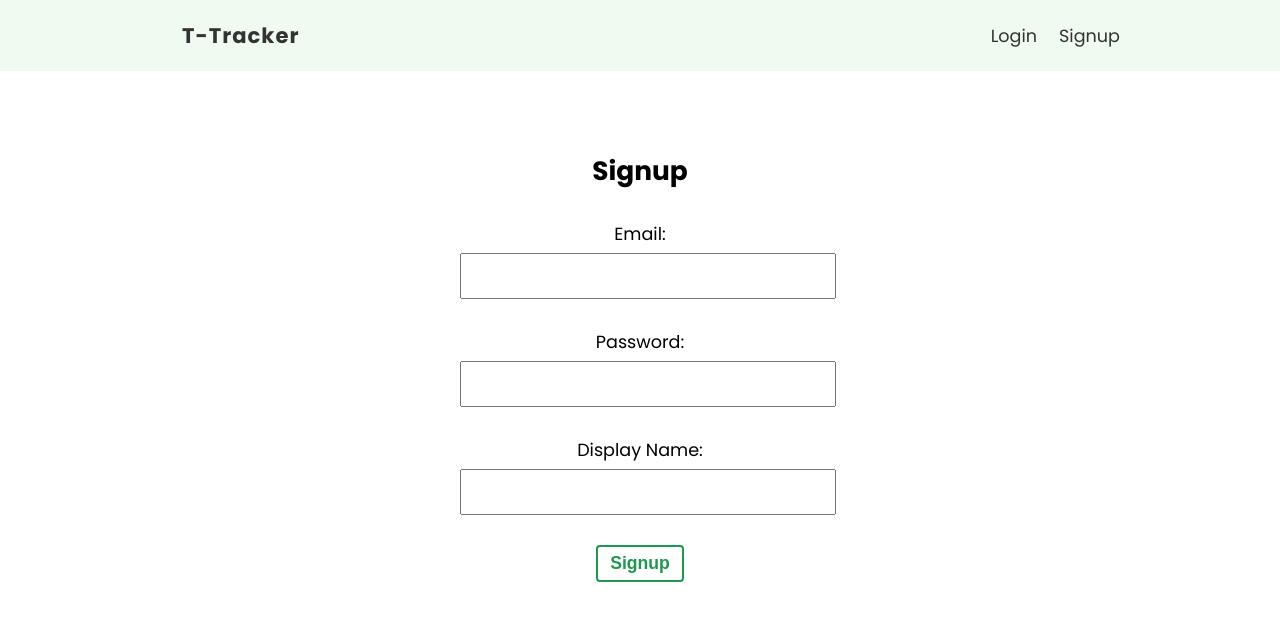
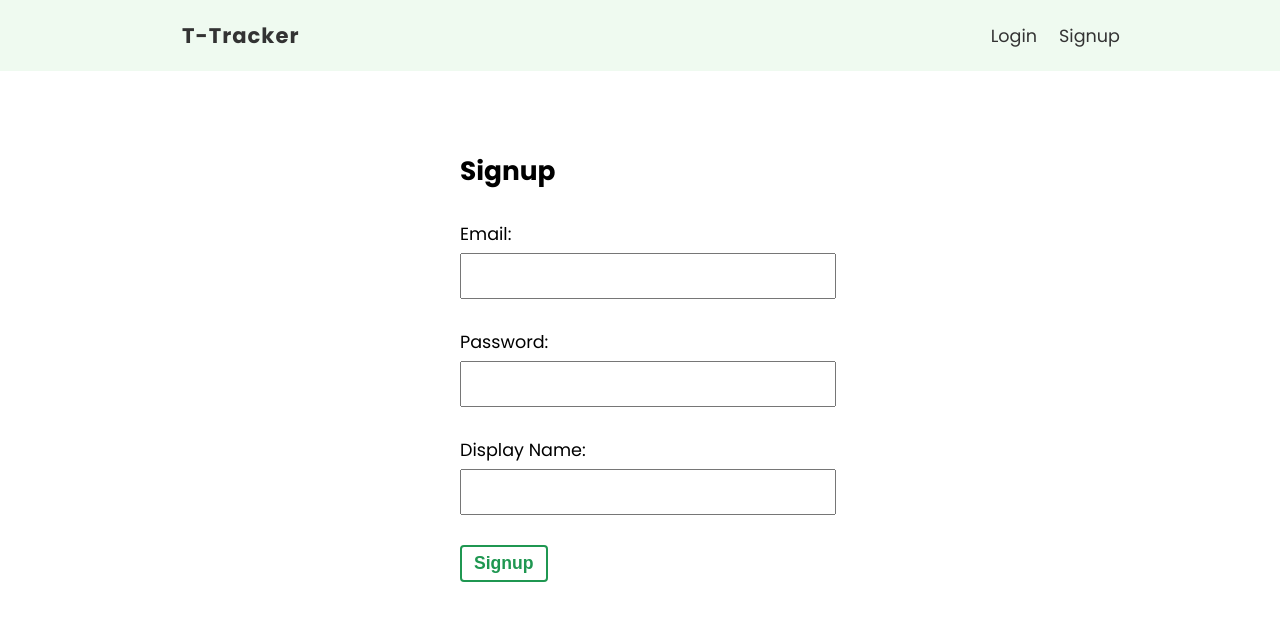
Before and after one commit to surajbera/react-transaction-tracker, a React (Vite) app: page /signup in a window 1280 px wide. Shown: the top 620 px of the page. Built offline with nearby package versions, Linux system fonts and the light colour scheme; no server answers.

Commit message:
CSS changes on signup and login form

```diff
--- a/src/pages/login/login.module.css
+++ b/src/pages/login/login.module.css
@@ -2,6 +2,7 @@
   max-width: 360px;
   margin: 60px auto;
   padding: 20px;
+  text-align: left;
 }
 .login-form label {
   display: block;
--- a/src/pages/signup/signup.module.css
+++ b/src/pages/signup/signup.module.css
@@ -2,6 +2,7 @@
   max-width: 360px;
   margin: 60px auto 10px;
   padding: 20px;
+  text-align: left;
 }
 .signup-form label {
   display: block;
```
